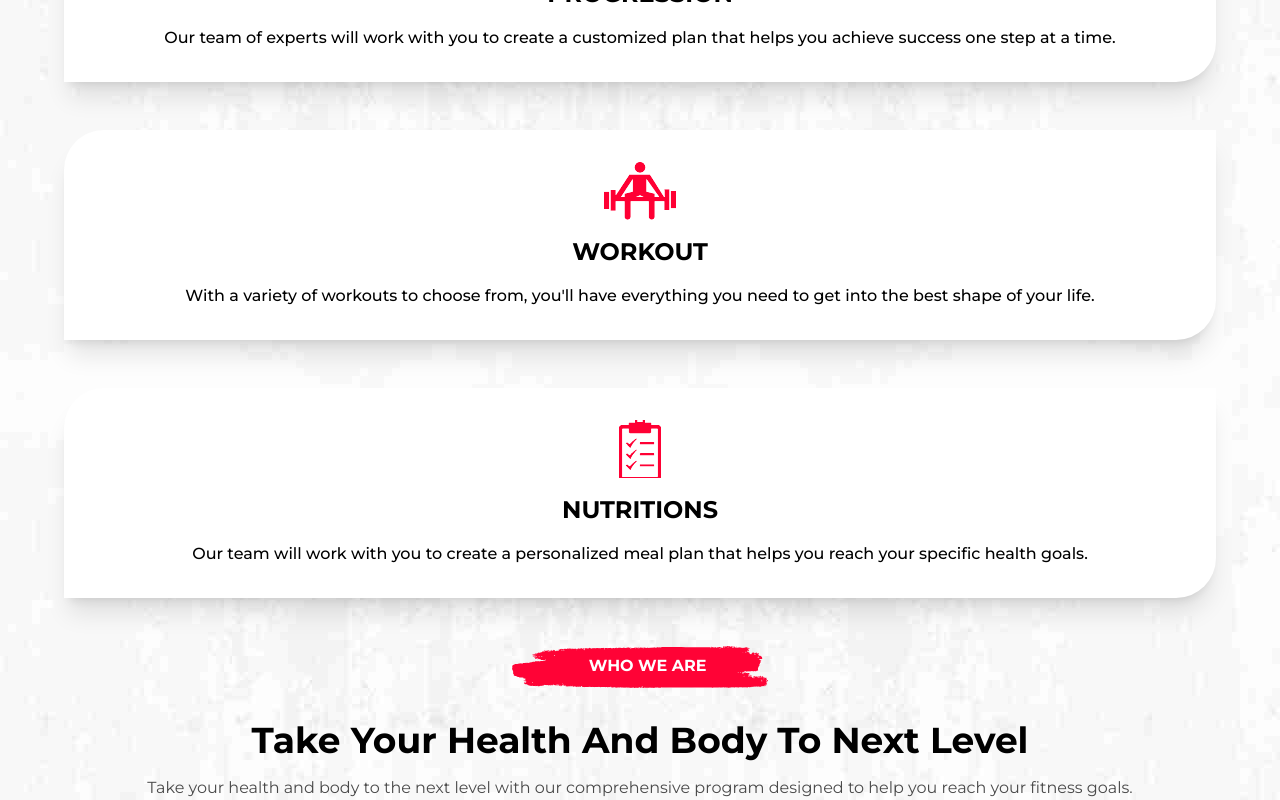
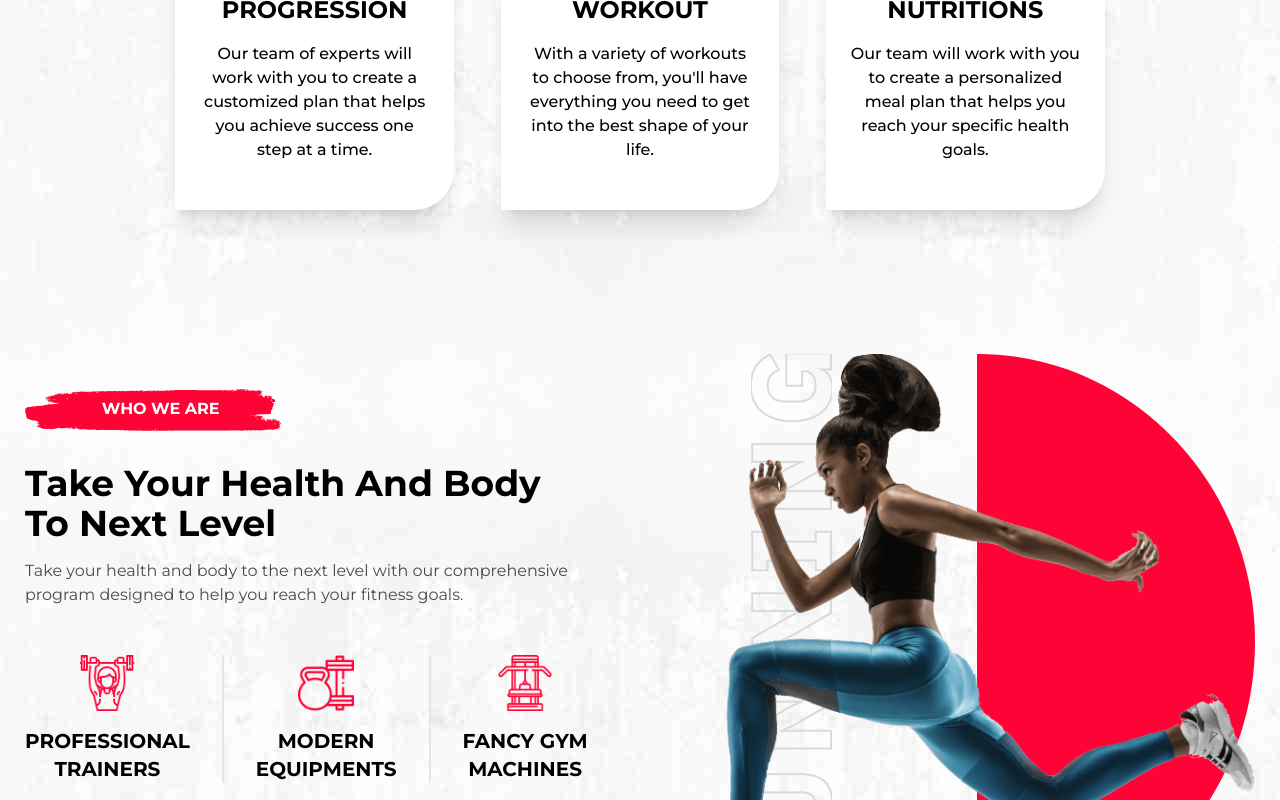
Before and after one commit to Pir4a/gym-website, a React (Vite) app: page / in a window 1280 px wide. Shown: the part 880-1680 px from the top of the page. Built offline with nearby package versions, Linux system fonts and the light colour scheme.

Commit message:
hero responsive

```diff
--- a/src/Components/About.tsx
+++ b/src/Components/About.tsx
@@ -2,10 +2,9 @@ import TitleRed from "../assets/who-we-are/title-bg.svg"
 import TrainersIcon from "../assets/who-we-are/weightlifter.png"
 import ModernIcon from "../assets/who-we-are/equpments.png"
 import LiftIcon from "../assets/who-we-are/gym.png"
-/*import GirlRunning from "../assets/who-we-are/girl-run.png"
+import GirlRunning from "../assets/who-we-are/girl-run.png"
 import GirlRedBg from "../assets/who-we-are/girl-redbg.svg"
 import GirlText from "../assets/who-we-are/girl-side-text.png"
-import GirlWind from "../assets/who-we-are/wind.png"*/
 import ProgressionImg from "../assets/who-we-are/progresion.png"
 import WorkoutImg from "../assets/who-we-are/workout.png"
 import NutritionImg from "../assets/who-we-are/nutritions.png"
@@ -15,11 +14,11 @@ import { FaArrowRight } from "react-icons/fa"
 function About() {
   return (
     <>
-      <div className="w-full font-Montserrat  bg-[url('/src/assets/who-we-are/background.jpg')] pb-16">
-        <div className="grid grid-cols-1 grid-rows-3 place-items-center w-full gap-24">
+      <div className="w-full font-Montserrat  bg-[url('/src/assets/who-we-are/background.jpg')]  pb-16">
+        <div className="grid grid-cols-1 grid-rows-3 place-items-center w-full gap-24 lg:grid-cols-3 lg:grid-rows-1 lg:pb-12 lg:gap-4 lg:w-4/5 xl:w-3/4 2xl:w-2/3 lg:mx-auto">
           <div
             className="flex flex-col text-center items-center w-[90%] px-6 gap-4 py-8 rounded-tl-[40px] -mt-12  rounded-br-[40px] bg-white shadow-xl
-           hover:bg-[url('/src/assets/who-we-are/info-card-bg.jpg')] hover:text-white transition-all duration-300 "
+           hover:bg-[url('/src/assets/who-we-are/info-card-bg.jpg')] hover:text-white transition-all duration-300 lg:py-12 "
           >
             <img src={ProgressionImg} />
             <h2 className="font-semibold text-2xl">PROGRESSION</h2>
@@ -30,7 +29,7 @@ function About() {
           </div>
           <div
             className="flex flex-col text-center items-center w-[90%] px-6 gap-4 py-8 rounded-tl-[40px] -mt-12  rounded-br-[40px] bg-white shadow-xl
-          hover:bg-[url('/src/assets/who-we-are/info-card-bg.jpg')] hover:text-white transition-all duration-300 "
+          hover:bg-[url('/src/assets/who-we-are/info-card-bg.jpg')] hover:text-white transition-all duration-300 lg:py-12"
           >
             <img src={WorkoutImg} />
             <h2 className="font-semibold text-2xl">WORKOUT</h2>
@@ -41,7 +40,7 @@ function About() {
           </div>
           <div
             className="flex flex-col text-center items-center w-[90%] px-6 gap-4 py-8 rounded-tl-[40px] -mt-12  rounded-br-[40px] bg-white shadow-xl
-          hover:bg-[url('/src/assets/who-we-are/info-card-bg.jpg')] hover:text-white transition-all duration-300"
+          hover:bg-[url('/src/assets/who-we-are/info-card-bg.jpg')] hover:text-white transition-all duration-300 lg:py-12"
           >
             <img src={NutritionImg} />
             <h2 className="font-semibold text-2xl">NUTRITIONS</h2>
@@ -51,35 +50,35 @@ function About() {
             </p>
           </div>
         </div>
-        <div className="py-12">
-          <div className="flex flex-col gap-8 justify-center items-center">
+        <div className="py-12 lg:flex lg:py-24 lg:justify-center lg:items-center">
+          <div className="flex flex-col gap-8 justify-center items-center lg:flex lg:max-w-[500px] xl:max-w-[630px] lg:items-start">
             <div className="relative">
               <img src={TitleRed} className="w-64 relative"></img>
               <p className="absolute top-[20%] left-[30%] text-white font-semibold">
                 WHO WE ARE
               </p>
             </div>
-            <h2 className="text-center font-semibold text-4xl px-8">
+            <h2 className="text-center font-semibold text-4xl px-8 lg:text-left lg:pr-20 lg:pl-0">
               Take Your Health And Body To Next Level
             </h2>
-            <p className="opacity-70 text-center -mt-4 px-4">
+            <p className="opacity-70 text-center -mt-4 px-4  lg:text-left lg:pr-20 lg:pl-0">
               Take your health and body to the next level with our comprehensive
               program designed to help you reach your fitness goals.
             </p>
-            <div className="flex flex-col gap-8 w-full items-center py-4">
+            <div className="flex flex-col gap-8 w-full items-center py-4 lg:flex-row divide-x-2 lg:divide-neutral-200 ">
               <span className="flex flex-col gap-4 items-center font-semibold text-center text-xl">
                 <img src={TrainersIcon} className="size-14" />
                 <h3>
                   PROFESSIONAL <br /> TRAINERS
                 </h3>
               </span>{" "}
-              <span className="flex flex-col gap-4 items-center font-semibold text-center text-xl">
+              <span className="flex flex-col gap-4 items-center font-semibold text-center text-xl lg:pl-8">
                 <img src={ModernIcon} className="size-14" />
                 <h3>
                   MODERN <br /> EQUIPMENTS
                 </h3>{" "}
               </span>
-              <span className="flex flex-col gap-4 items-center font-semibold text-center text-xl">
+              <span className="flex flex-col gap-4 items-center font-semibold text-center text-xl lg:pl-8">
                 <img src={LiftIcon} className="size-14" />
                 <h3>
                   FANCY GYM <br /> MACHINES
@@ -95,7 +94,20 @@ function About() {
               </Link>
             </div>
           </div>
-          <div></div>
+          <div className="relative xl:h-[600px] xl:w-[600px]  lg:h-[300px] lg:w-[300px] hidden lg:block">
+            <img
+              src={GirlText}
+              className="lg:absolute lg:left-24 lg:h-[400px] xl:h-auto xl:block"
+            />
+            <img
+              src={GirlRunning}
+              className="absolute top-0 z-20 lg:-right-20 xl:right-0"
+            />
+            <img
+              src={GirlRedBg}
+              className="absolute top-0 right-16 lg:h-[300px] lg:w-[300px] lg:-right-32 xl:right-0 xl:w-auto xl:h-auto "
+            />
+          </div>
         </div>
       </div>
     </>
--- a/src/Components/Hero.tsx
+++ b/src/Components/Hero.tsx
@@ -4,7 +4,7 @@ import { FaArrowRight } from "react-icons/fa6"
 
 function Hero() {
   return (
-    <div className="w-full h-dvh flex justify-center bg-[url('/src/assets/hero/hero-img.jpg')] bg-center font-Montserrat">
+    <div className="w-full h-dvh flex justify-center bg-[url('/src/assets/hero/hero-img.jpg')] bg-cover bg-center font-Montserrat">
       <div className="w-full flex justify-center items-center flex-col gap-8">
         <div className="relative">
           <img src={title} className="title-white w-56" />
--- a/src/Components/Navbar.tsx
+++ b/src/Components/Navbar.tsx
@@ -143,6 +143,9 @@ function Navbar() {
           </div>
         </div>
       </div>
+
+      {/*desktop*/}
+
       <div className="justify-between items-center font-Montserrat bg-black py-4 px-4 fixed top-0 left-0 right-0 z-50 hidden md:flex">
         <Link to="/">
           <img src={logo} />
```
